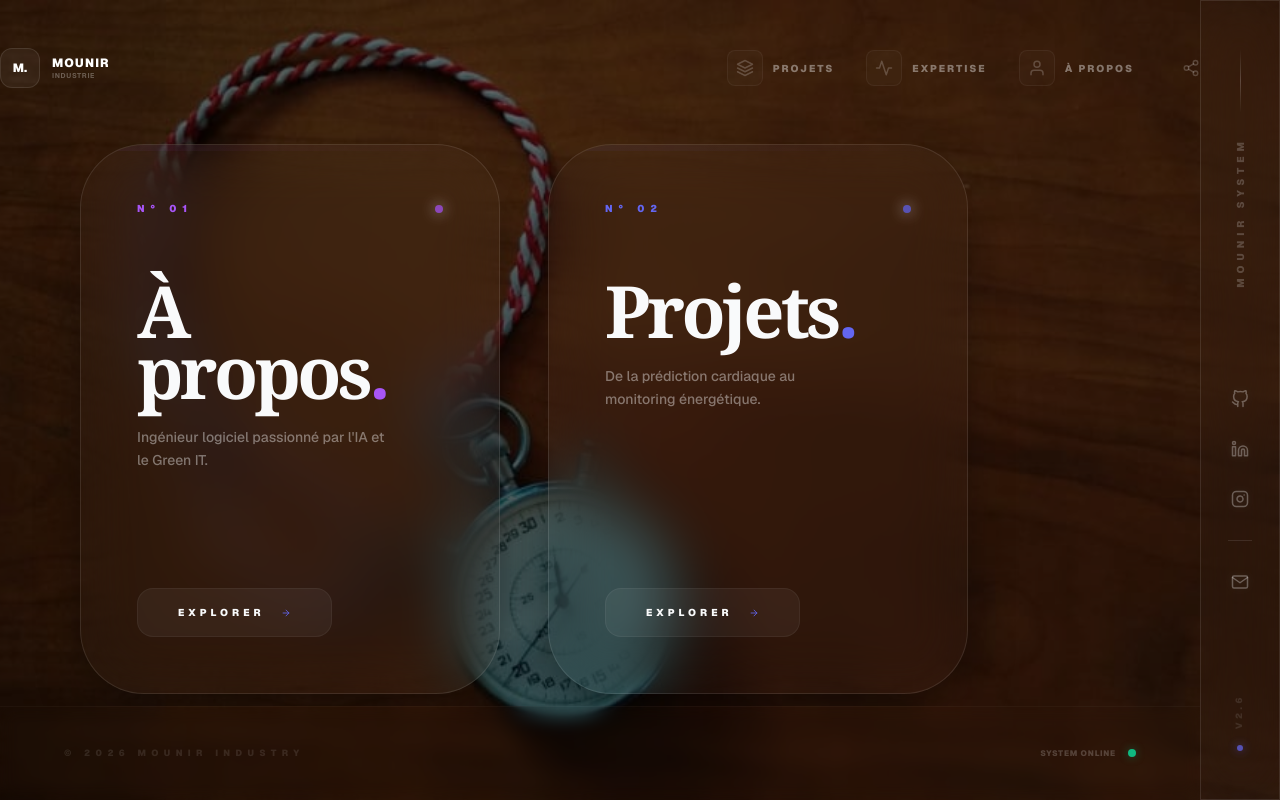
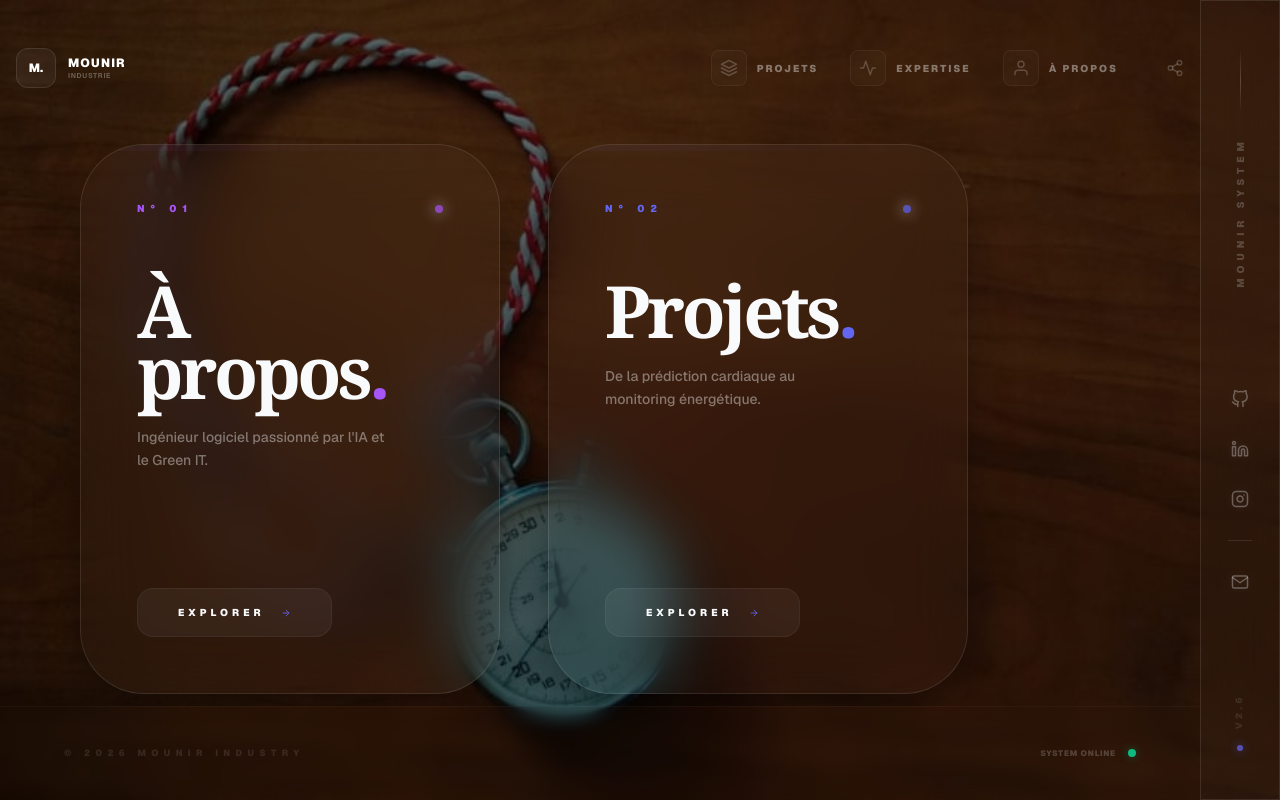
Before and after one commit to chefDossier/chefdossierPortfolio, a Next.js app: page / in a window 1280 px wide. Built offline with nearby package versions, Linux system fonts and the light colour scheme.

Commit message:
remise a niveau des marges

```diff
--- a/src/components/navigation/Header.tsx
+++ b/src/components/navigation/Header.tsx
@@ -19,7 +19,7 @@ export default function Header({ onOpenMenu }: HeaderProps) {
   return (
     <>
       {/* --- HEADER DESKTOP & TOP BAR MOBILE --- */}
-      <header className="w-full max-w-7xl mx-auto py-4 md:pt-12 flex items-center justify-between shrink-0 relative z-[70]">
+      <header className="w-full max-w-7xl mx-auto p-4 md:pt-12 flex items-center justify-between shrink-0 relative z-[70]">
         <Link href="/" className="flex items-center gap-3 group">
           <div className="w-10 h-10 rounded-xl border border-white/10 flex items-center justify-center bg-white/5 group-hover:border-purple-custom/50 transition-all duration-500 text-white">
             <span className="text-xs font-black">M.</span>
```
